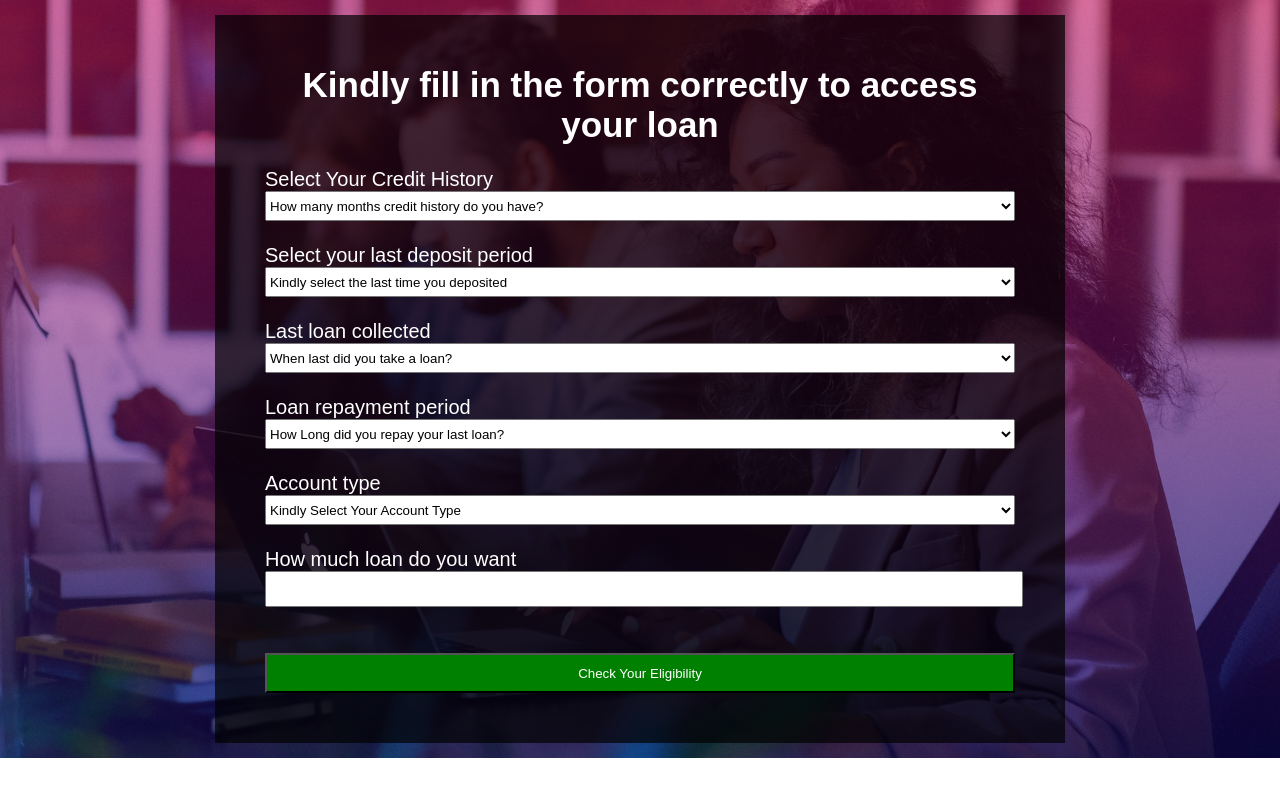
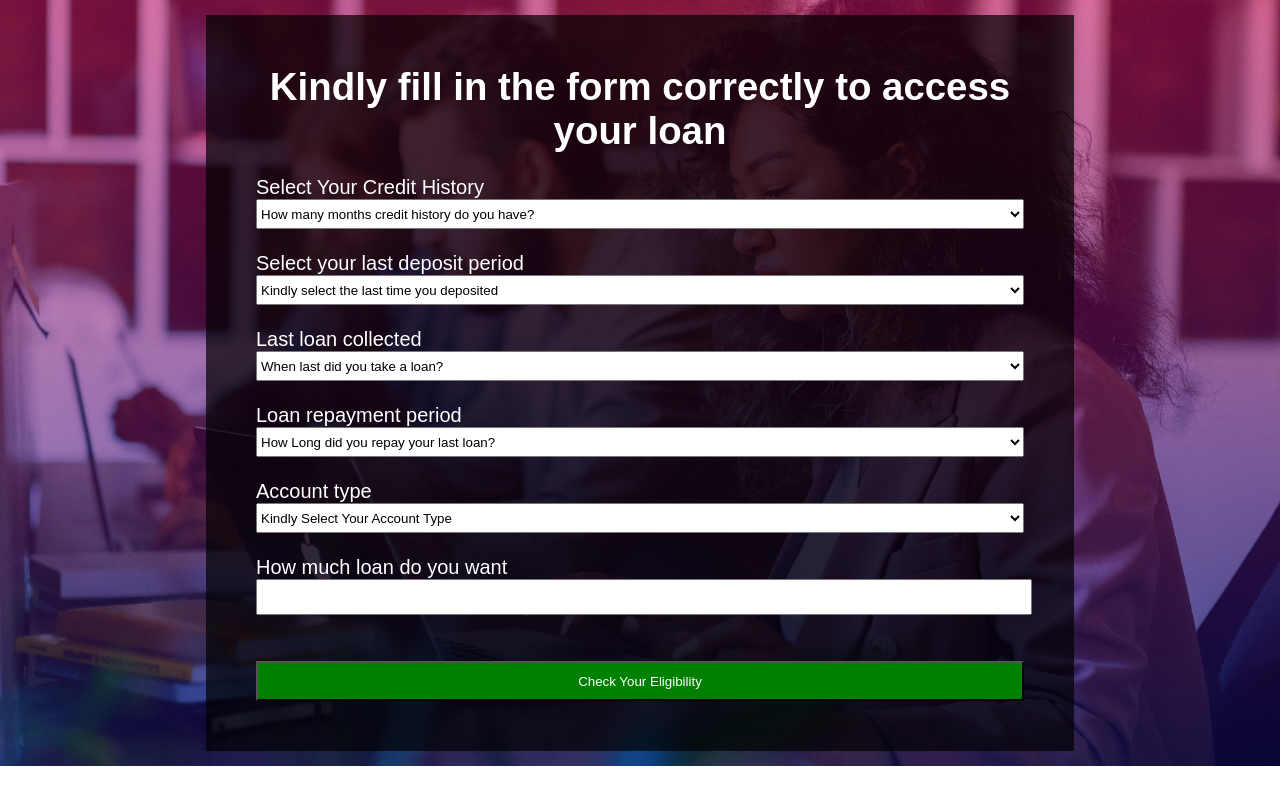
Before and after one commit to MrOmachi/loan_app, a plain HTML site: page index.html in a window 1280 px wide. Drawn offline with Linux system fonts and the light colour scheme.

Commit message:
added styling for header

```diff
--- a/main.css
+++ b/main.css
@@ -3,7 +3,8 @@
   font-family: Arial, Helvetica, sans-serif;
 }
 :root {
-  --content-width: 60%;
+  --content-width: 60vw;
+  --header-width: 5%;
 }
 .contain {
   background: linear-gradient(rgba(200, 0, 100, 0.5), rgba(0, 0, 100, 0.5)),
@@ -18,7 +19,7 @@
 }
 .title {
   font-weight: 700;
-  font-size: 35px;
+  font-size: calc(var(--content-width) * 0.05);
   text-align: center;
   color: white;
 }
```
